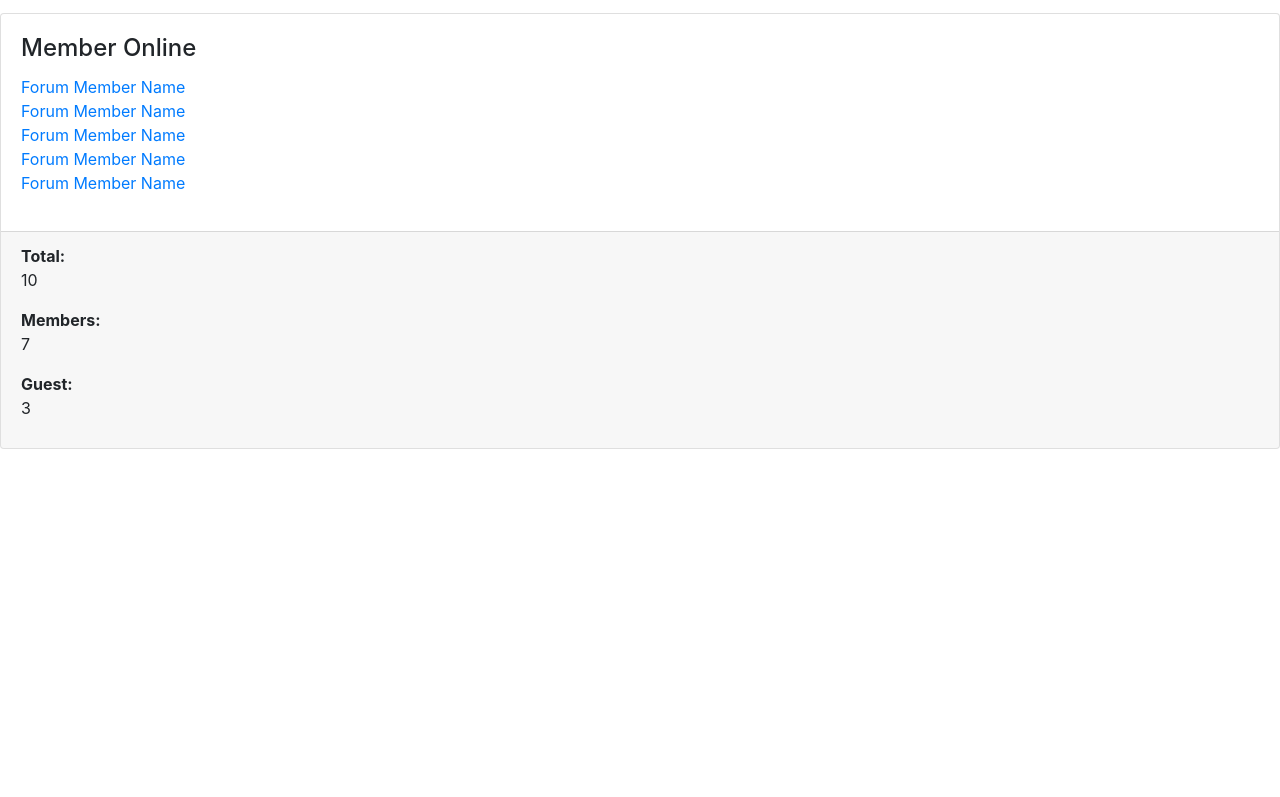
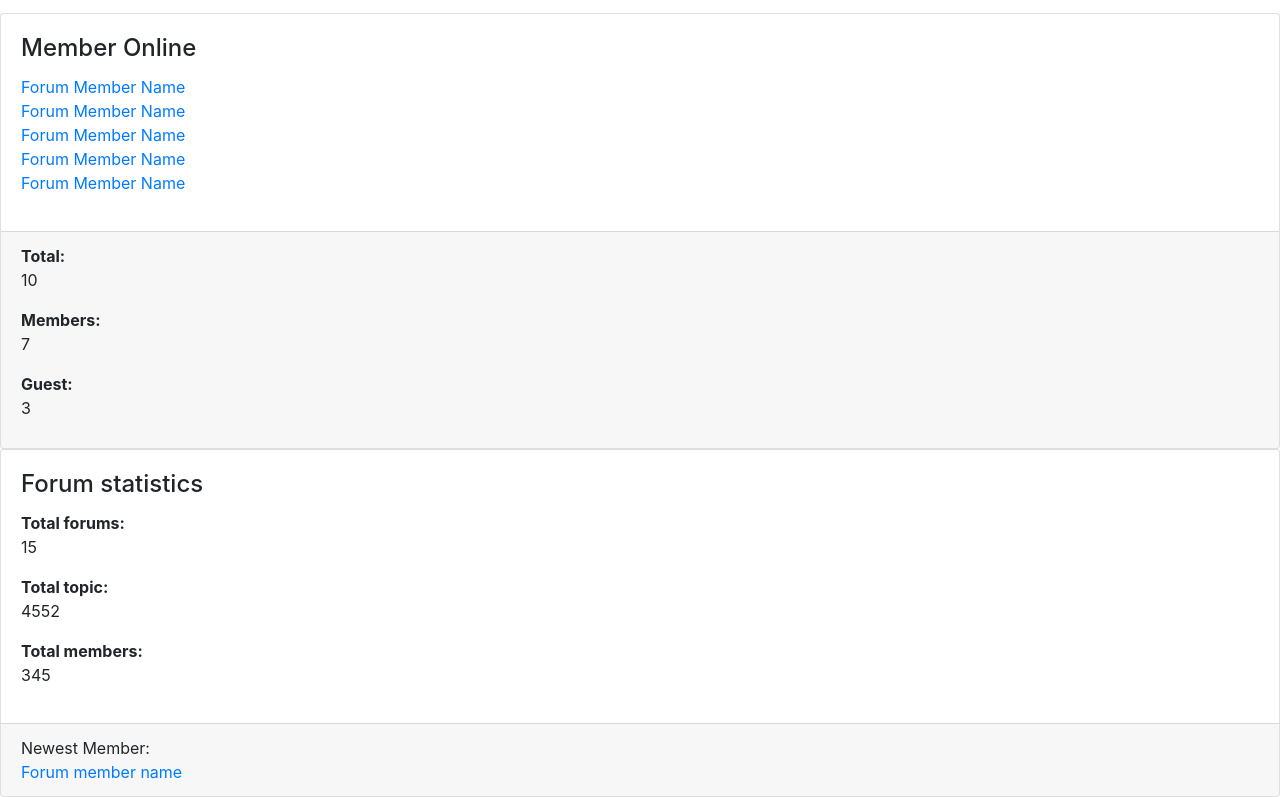
Before and after one commit to akashgiricse/Online-Forum, a plain HTML site: page index.html in a window 1280 px wide. Shown: the part 2033-2830 px from the top of the page. Before the commit the page ends 2482 px from the top, so only its background shows below. Drawn offline with nearby package versions, Linux system fonts and the light colour scheme.

Commit message:
Added card for forum statistics

```diff
--- a/index.html
+++ b/index.html
@@ -361,7 +361,29 @@
           </dl>
         </div>
       </div>
-
+      <div class="card">
+        <div class="card-body">
+          <h2 class="h4 card-title">Forum statistics</h2>
+          <dl>
+            <dt>Total forums:</dt>
+            <dd>15</dd>
+          </dl>
+          <dl>
+            <dt>Total topic:</dt>
+            <dd>4552</dd>
+          </dl>
+          <dl>
+            <dt>Total members:</dt>
+            <dd>345</dd>
+          </dl>
+        </div>
+        <div class="card-footer">
+          <div>
+            Newest Member:
+          </div>
+          <div><a href="#0">Forum member name</a></div>
+        </div>
+      </div>
     </aside>
 
     <!-- Optional JavaScript -->
```
